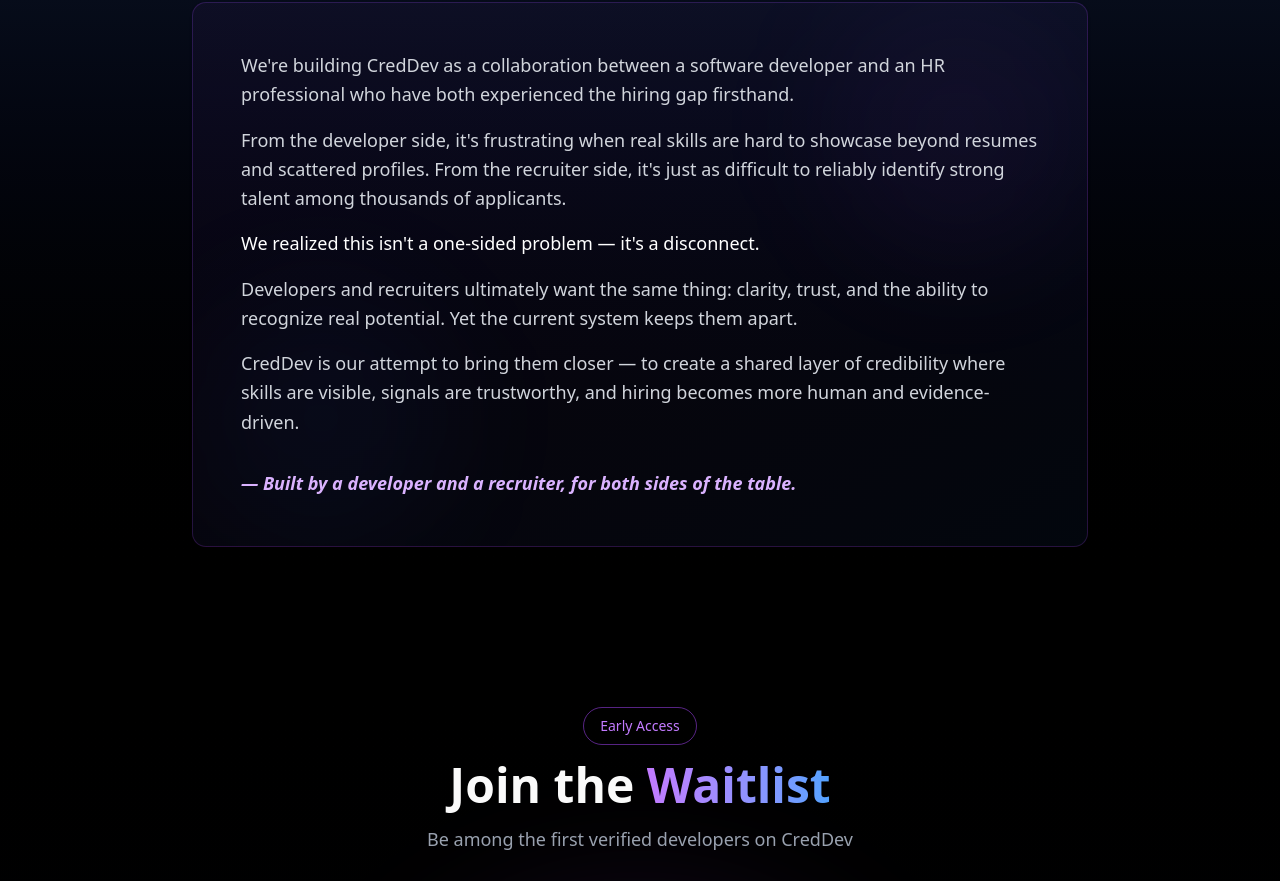
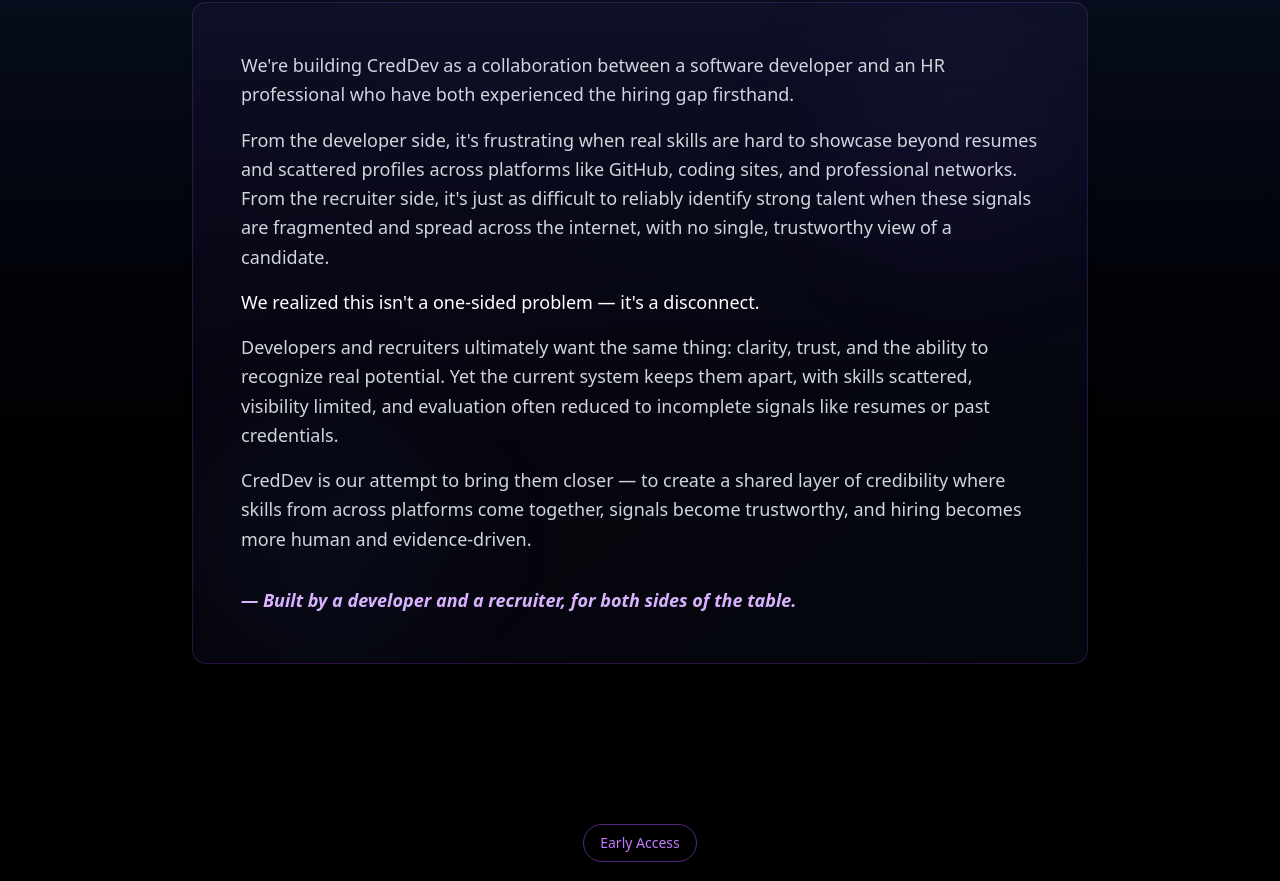
Before and after one commit to SatanSanta17/cred-dev, a Next.js app: page / in a window 1280 px wide. Shown: the part 8820-9701 px from the top of the page. Built offline with nearby package versions, Linux system fonts and the light colour scheme; no server answers; the database is empty.

Commit message:
updated founders note

```diff
--- a/components/sections/founder-note.tsx
+++ b/components/sections/founder-note.tsx
@@ -41,15 +41,13 @@
             {/* Background decoration */}
             <div className="absolute top-0 right-0 w-64 h-64 bg-purple-500/5 rounded-full blur-3xl" />
             <div className="absolute bottom-0 left-0 w-64 h-64 bg-blue-500/5 rounded-full blur-3xl" />
-
             <div className="relative z-10 space-y-4 text-gray-300 text-lg leading-relaxed">
               <p>
                 We're building CredDev as a collaboration between a software developer and an HR professional who have both experienced the hiring gap firsthand.
               </p>
 
               <p>
-                From the developer side, it's frustrating when real skills are hard to showcase beyond resumes and scattered profiles.
-                From the recruiter side, it's just as difficult to reliably identify strong talent among thousands of applicants.
+                From the developer side, it's frustrating when real skills are hard to showcase beyond resumes and scattered profiles across platforms like GitHub, coding sites, and professional networks. From the recruiter side, it's just as difficult to reliably identify strong talent when these signals are fragmented and spread across the internet, with no single, trustworthy view of a candidate.
               </p>
 
               <p className="font-medium text-white">
@@ -57,11 +55,11 @@
               </p>
 
               <p>
-                Developers and recruiters ultimately want the same thing: clarity, trust, and the ability to recognize real potential. Yet the current system keeps them apart.
+                Developers and recruiters ultimately want the same thing: clarity, trust, and the ability to recognize real potential. Yet the current system keeps them apart, with skills scattered, visibility limited, and evaluation often reduced to incomplete signals like resumes or past credentials.
               </p>
 
               <p>
-                CredDev is our attempt to bring them closer — to create a shared layer of credibility where skills are visible, signals are trustworthy, and hiring becomes more human and evidence-driven.
+                CredDev is our attempt to bring them closer — to create a shared layer of credibility where skills from across platforms come together, signals become trustworthy, and hiring becomes more human and evidence-driven.
               </p>
 
               <p className="text-purple-300 font-semibold italic pt-4">
```
